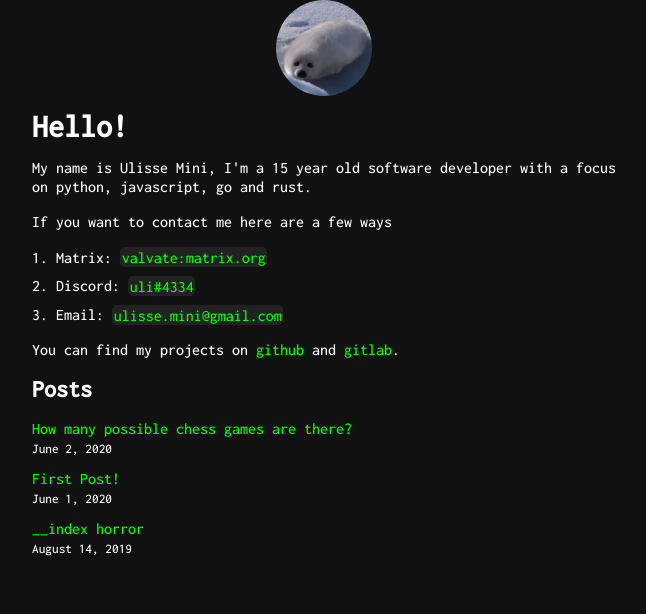
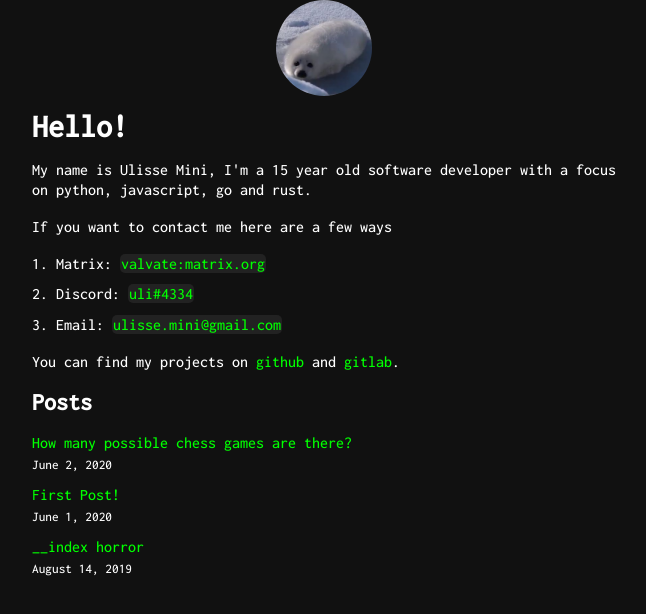
Before and after one commit to UlisseMini/uli.rocks-oldnext, a Next.js app: page / in a window 1280 px wide. Shown: the top 614 px of the page, without its empty margins (316-962 px from the left). Built offline with nearby package versions, Linux system fonts and the light colour scheme.

Commit message:
prevent <code> on top of <code> from overlapping

```diff
--- a/styles/global.css
+++ b/styles/global.css
@@ -11,7 +11,7 @@ html, body {
 
 body, code {
     font-family: 'Inconsolata', monospace;
-    line-height: 1.2em;
+    line-height: 1.3em;
 }
 
 * {
@@ -53,7 +53,7 @@ pre {
 code {
     color: #0f0;
     background: #222;
-    padding: .1rem;
+    padding: 1px;
     border-radius: 5px;
 }
 
```
